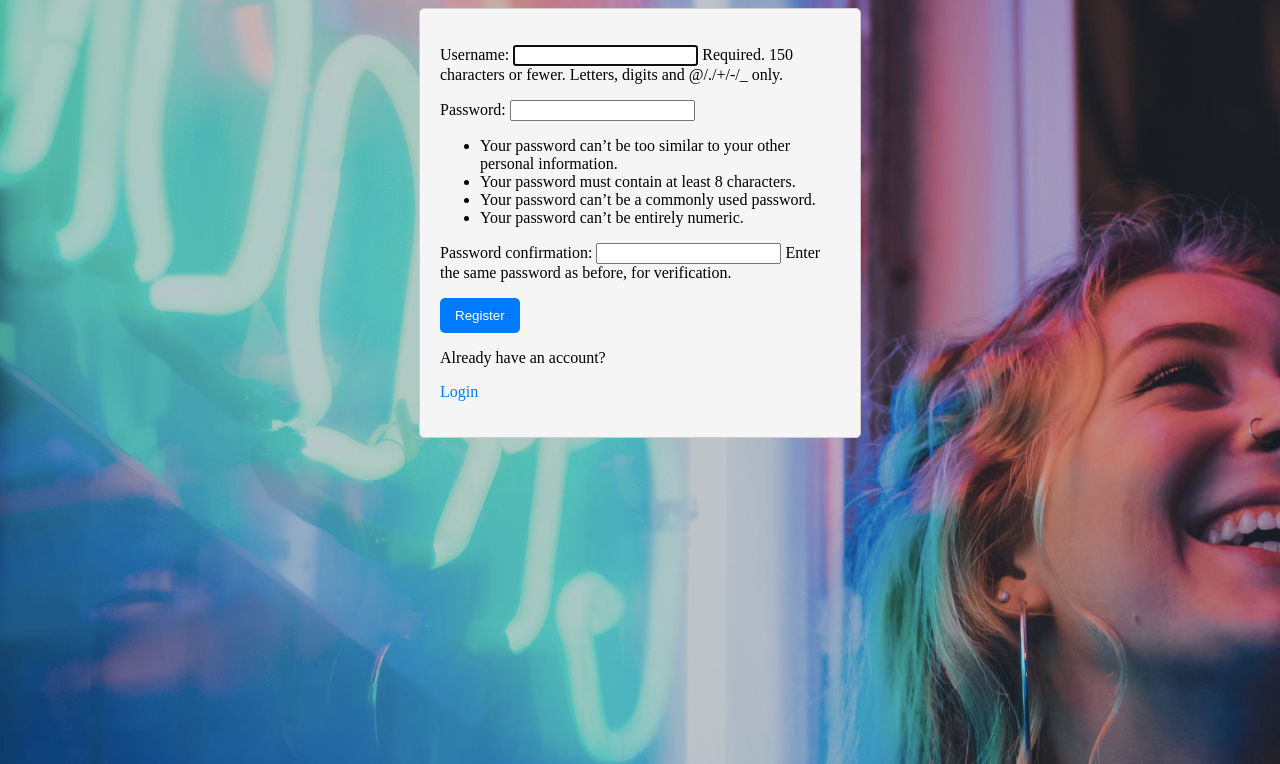
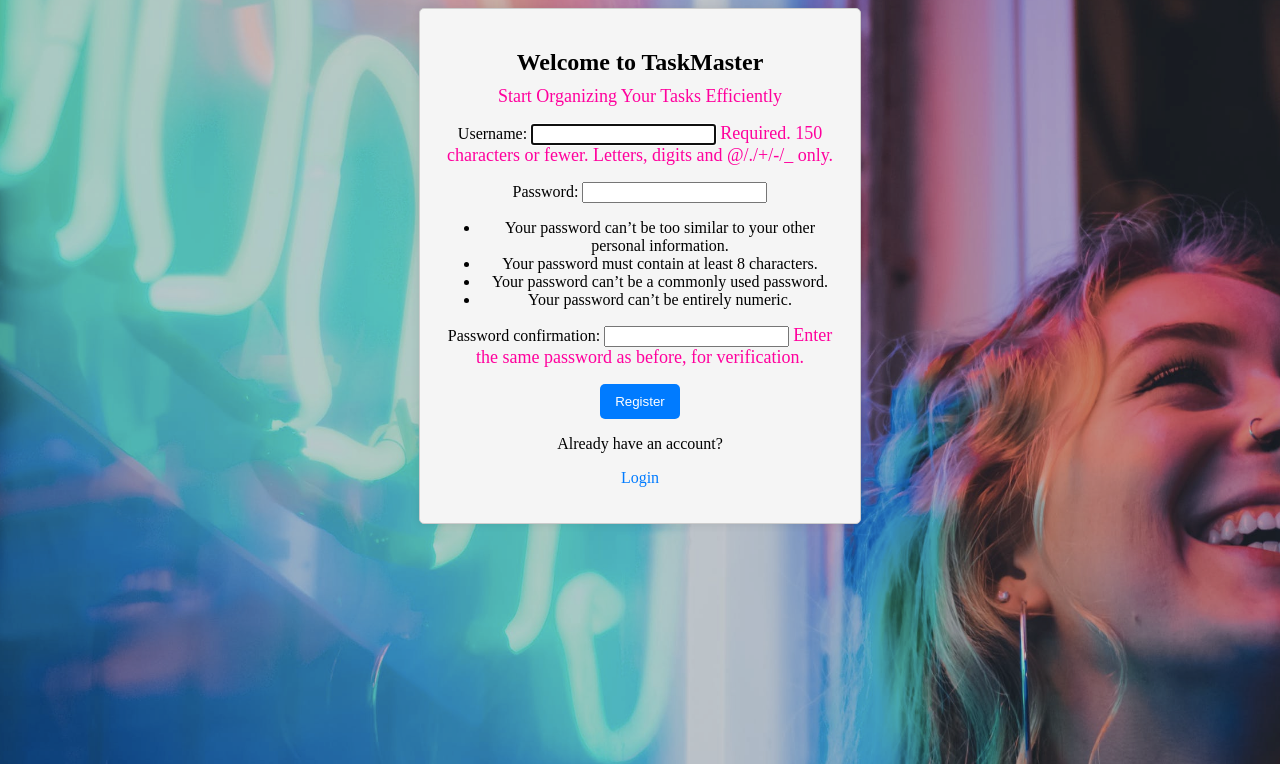
Before and after one commit to Andrew-comm/To-Do-List, a Django app: page /register in a window 1280 px wide. Shown: the top 764 px of the page. Run offline with Django 4.2, Linux system fonts and the light colour scheme; some libraries are stand-ins or nearby versions.

Commit message:
updated and hosting on render

```diff
--- a/Task/ToDo/templates/ToDo/register.html
+++ b/Task/ToDo/templates/ToDo/register.html
@@ -1,11 +1,66 @@
 {% load static %}
 <link rel="stylesheet" href="{% static 'styles.css' %}">
 
-<div class="form-container">
+<div class="login-container">
+    <h2>Welcome to TaskMaster</h2>
+    <span>Start Organizing Your Tasks Efficiently</span>
     <form method="POST">
         {% csrf_token %}
         {{ form.as_p }}
         <input class="btn-submit" type="submit" value="Register">
-        <p>Already have an account?</p><a class="link-login" href="{% url 'login' %}">Login</a>
+        <p>Already have an account?</p><a class="register-link" href="{% url 'login' %}">Login</a>
     </form>
 </div>
+
+<style>
+    .login-container {
+        max-width: 400px;
+        margin: 0 auto;
+        padding: 20px;
+        border: 1px solid #ccc;
+        border-radius: 5px;
+        background-color: #f5f5f5;
+        box-shadow: 0px 0px 10px rgba(0, 0, 0, 0.1);
+        text-align: center; /* Align text in the center */
+    }
+
+    .login-container h2 {
+        font-size: 24px;
+        margin-bottom: 10px; /* Add some space between header and paragraph */
+    }
+
+    .login-container span{
+        color: #ff009d;
+        font-size: 18px;
+
+    }
+    .form-control {
+        width: 100%;
+        padding: 10px;
+        margin-bottom: 10px;
+        border: 1px solid #ccc;
+        border-radius: 5px;
+    }
+
+    .btn-submit {
+        background-color: #007BFF;
+        color: #fff;
+        padding: 10px 15px;
+        border: none;
+        border-radius: 5px;
+        cursor: pointer;
+    }
+
+    .btn-submit:hover {
+        background-color: #0056b3;
+    }
+
+    .register-link {
+        text-decoration: none;
+        color: #007BFF;
+    }
+
+    .register-link:hover {
+        color: #0056b3;
+    }
+</style>
```
Also changed, not shown: Task/ToDo/templates/ToDo/login.html (+73 -1 lines), requirements.txt (deleted, +0 -24 lines).
